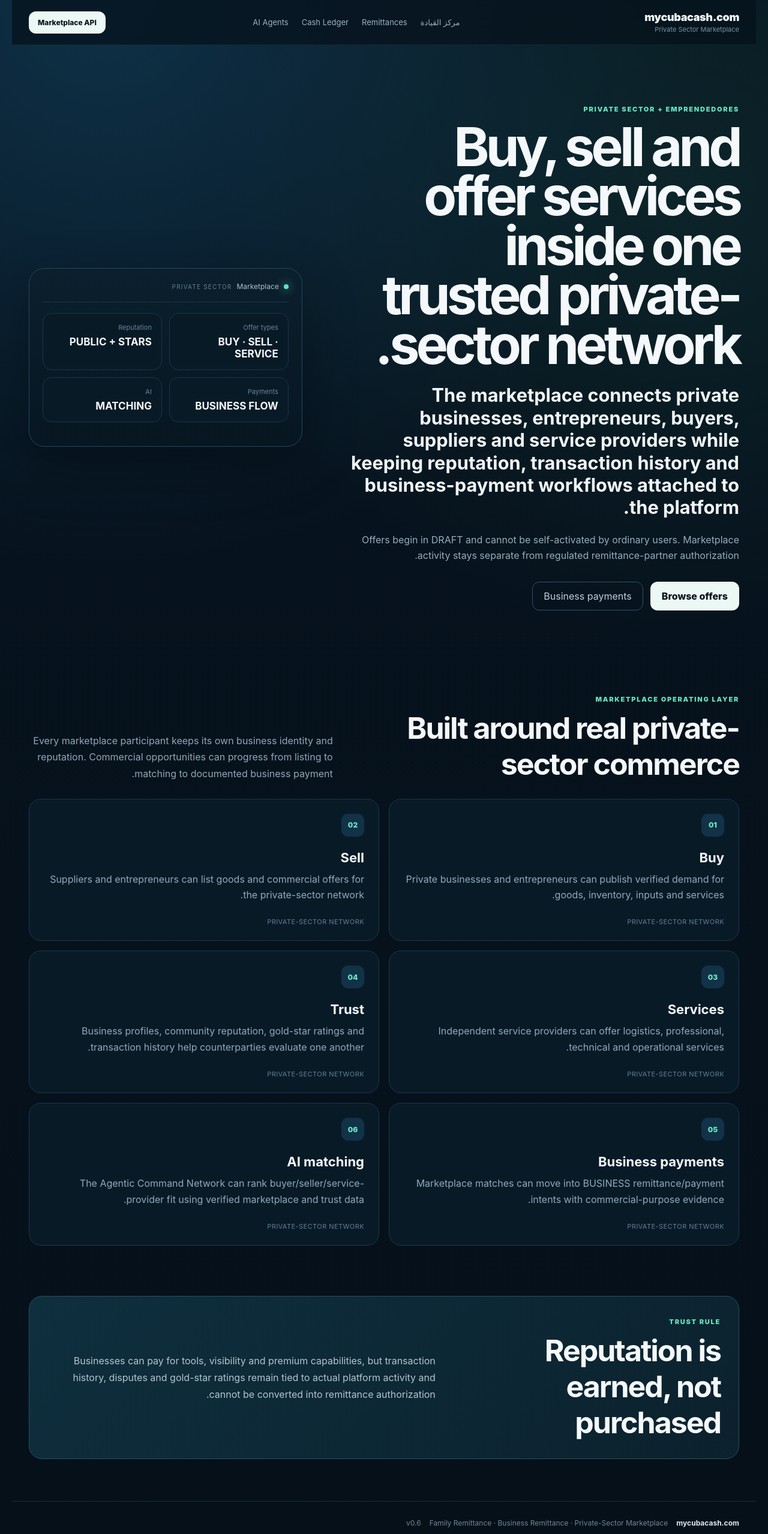
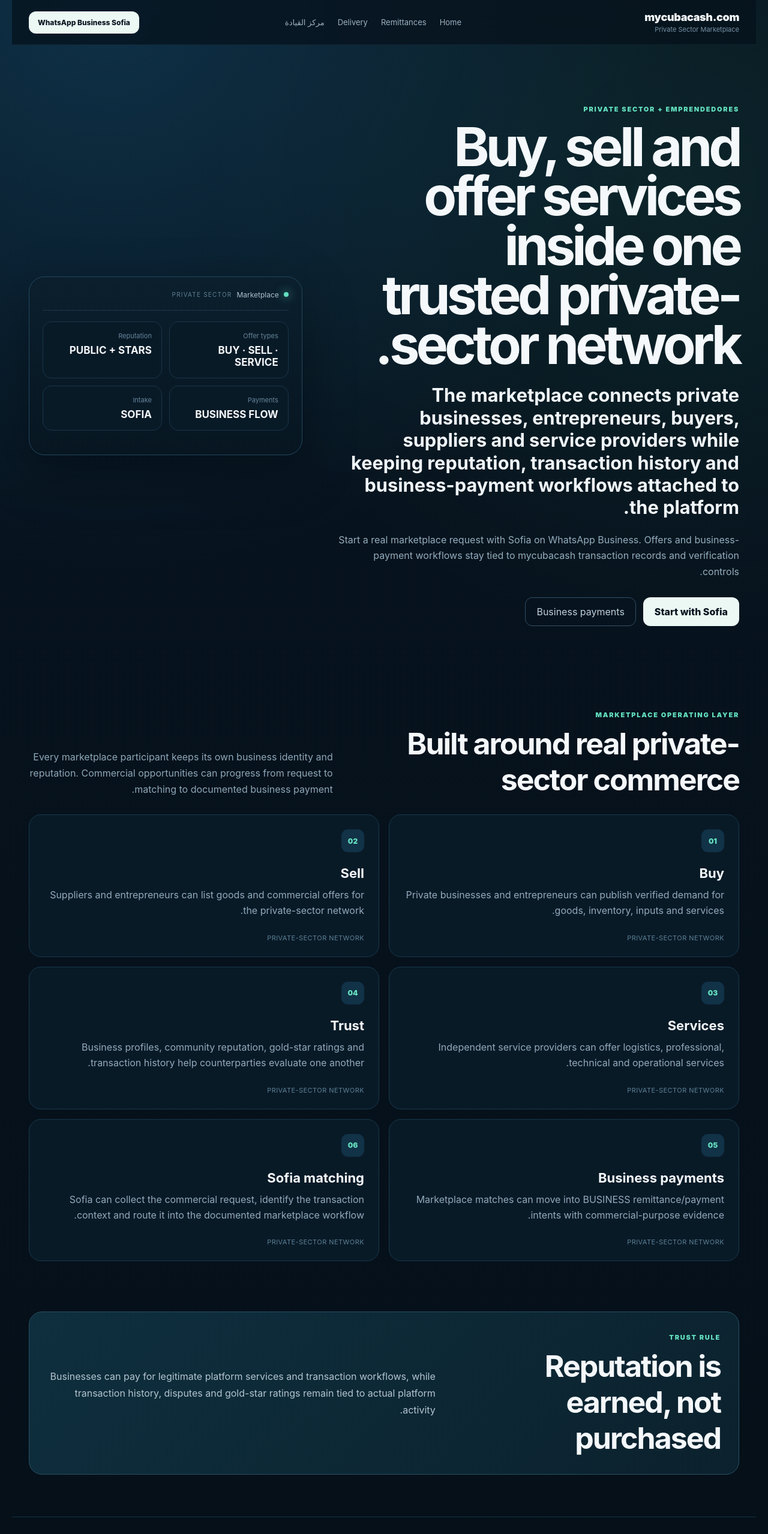
Before and after one commit to SAHJONY/CUBACASH, a Next.js app: page /ar/marketplace in a window 1280 px wide. Shown: the top 2558 px of the page at 60% size. Built offline with nearby package versions, Linux system fonts and the light colour scheme.

Commit message:
Make marketplace customer-facing flow production safe

```diff
--- a/app/[locale]/marketplace/page.tsx
+++ b/app/[locale]/marketplace/page.tsx
@@ -1,4 +1,5 @@
 import { copy, localeOf } from '@/lib/i18n';
+import { APP_COMMUNICATIONS, whatsappUrl } from '@/lib/communications';
 
 const capabilities=[
   ['Buy','Private businesses and entrepreneurs can publish verified demand for goods, inventory, inputs and services.'],
@@ -6,7 +7,7 @@ const capabilities=[
   ['Services','Independent service providers can offer logistics, professional, technical and operational services.'],
   ['Trust','Business profiles, community reputation, gold-star ratings and transaction history help counterparties evaluate one another.'],
   ['Business payments','Marketplace matches can move into BUSINESS remittance/payment intents with commercial-purpose evidence.'],
-  ['AI matching','The Agentic Command Network can rank buyer/seller/service-provider fit using verified marketplace and trust data.']
+  ['Sofia matching','Sofia can collect the commercial request, identify the transaction context and route it into the documented marketplace workflow.']
 ] as const;
 
 export default async function Marketplace({params}:{params:Promise<{locale:string}>}){
@@ -14,11 +15,12 @@ export default async function Marketplace({params}:{params:Promise<{locale:strin
   const locale=localeOf(raw);
   const t=copy[locale];
   const rtl=locale==='ar';
+  const channels=APP_COMMUNICATIONS;
   return <main className="shell" dir={rtl?'rtl':'ltr'}>
     <nav className="nav">
       <a href={`/${locale}`} className="brandwrap"><div className="brand">mycubacash.com</div><small>Private Sector Marketplace</small></a>
-      <div className="navlinks"><a href={`/${locale}/dashboard`}>{t.dashboard}</a><a href={`/${locale}/remittances`}>Remittances</a><a href={`/${locale}/cash`}>Cash Ledger</a><a href={`/${locale}/agents`}>AI Agents</a></div>
-      <a className="miniCta" href="/api/marketplace">Marketplace API</a>
+      <div className="navlinks"><a href={`/${locale}`}>Home</a><a href={`/${locale}/remittances`}>Remittances</a><a href={`/${locale}/delivery-providers`}>Delivery</a><a href={`/${locale}/dashboard`}>{t.dashboard}</a></div>
+      <a className="miniCta" href={whatsappUrl(channels.whatsappPrimary.e164)}>WhatsApp Business Sofia</a>
     </nav>
 
     <section className="hero">
@@ -26,8 +28,8 @@ export default async function Marketplace({params}:{params:Promise<{locale:strin
         <div className="eyebrow">PRIVATE SECTOR + EMPRENDEDORES</div>
         <h1>Buy, sell and offer services inside one trusted private-sector network.</h1>
         <p className="heroLead">The marketplace connects private businesses, entrepreneurs, buyers, suppliers and service providers while keeping reputation, transaction history and business-payment workflows attached to the platform.</p>
-        <p className="heroSub">Offers begin in DRAFT and cannot be self-activated by ordinary users. Marketplace activity stays separate from regulated remittance-partner authorization.</p>
-        <div className="actions"><a className="cta" href="/api/marketplace">Browse offers</a><a className="ghost" href={`/${locale}/remittances#business`}>Business payments</a></div>
+        <p className="heroSub">Start a real marketplace request with Sofia on WhatsApp Business. Offers and business-payment workflows stay tied to mycubacash transaction records and verification controls.</p>
+        <div className="actions"><a className="cta" href={whatsappUrl(channels.whatsappPrimary.e164)}>Start with Sofia</a><a className="ghost" href={`/${locale}/remittances#business`}>Business payments</a></div>
       </div>
       <aside className="commandPreview" aria-label="Marketplace overview">
         <div className="previewTop"><span className="liveDot"/> Marketplace <span className="previewTag">PRIVATE SECTOR</span></div>
@@ -35,19 +37,19 @@ export default async function Marketplace({params}:{params:Promise<{locale:strin
           <div><span>Offer types</span><strong>BUY · SELL · SERVICE</strong></div>
           <div><span>Reputation</span><strong>PUBLIC + STARS</strong></div>
           <div><span>Payments</span><strong>BUSINESS FLOW</strong></div>
-          <div><span>AI</span><strong>MATCHING</strong></div>
+          <div><span>Intake</span><strong>SOFIA</strong></div>
         </div>
       </aside>
     </section>
 
     <section className="section">
-      <div className="sectionHead"><div><span className="eyebrow">MARKETPLACE OPERATING LAYER</span><h2>Built around real private-sector commerce</h2></div><p>Every marketplace participant keeps its own business identity and reputation. Commercial opportunities can progress from listing to matching to documented business payment.</p></div>
+      <div className="sectionHead"><div><span className="eyebrow">MARKETPLACE OPERATING LAYER</span><h2>Built around real private-sector commerce</h2></div><p>Every marketplace participant keeps its own business identity and reputation. Commercial opportunities can progress from request to matching to documented business payment.</p></div>
       <div className="featureGrid">
         {capabilities.map(([title,description],i)=><article className="feature" key={title}><div className="icon">{String(i+1).padStart(2,'0')}</div><h3>{title}</h3><p>{description}</p><div className="featureMeta">PRIVATE-SECTOR NETWORK</div></article>)}
       </div>
     </section>
 
-    <section className="policyBlock"><div><span className="eyebrow">TRUST RULE</span><h2>Reputation is earned, not purchased</h2></div><p>Businesses can pay for tools, visibility and premium capabilities, but transaction history, disputes and gold-star ratings remain tied to actual platform activity and cannot be converted into remittance authorization.</p></section>
-    <footer className="footer"><strong>mycubacash.com</strong><span>Family Remittance · Business Remittance · Private-Sector Marketplace</span><span>v0.6</span></footer>
+    <section className="policyBlock"><div><span className="eyebrow">TRUST RULE</span><h2>Reputation is earned, not purchased</h2></div><p>Businesses can pay for legitimate platform services and transaction workflows, while transaction history, disputes and gold-star ratings remain tied to actual platform activity.</p></section>
+    <footer className="footer"><strong>mycubacash.com</strong><span>Private-Sector Marketplace · WhatsApp Business Sofia</span><span>v0.11</span></footer>
   </main>;
 }
```
